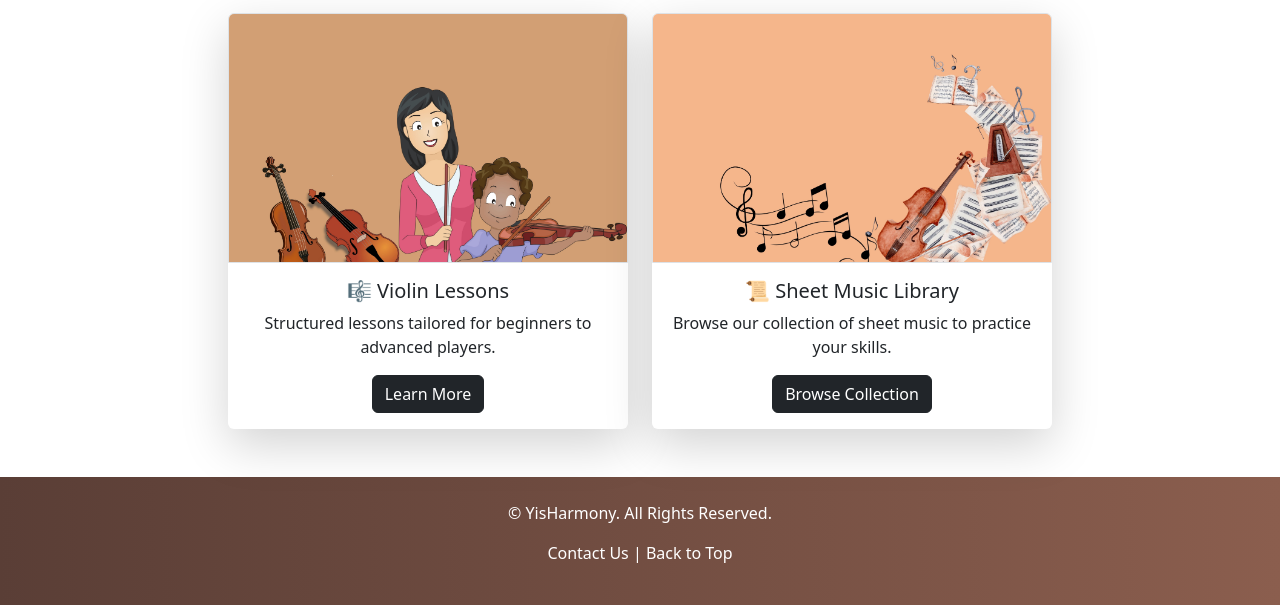
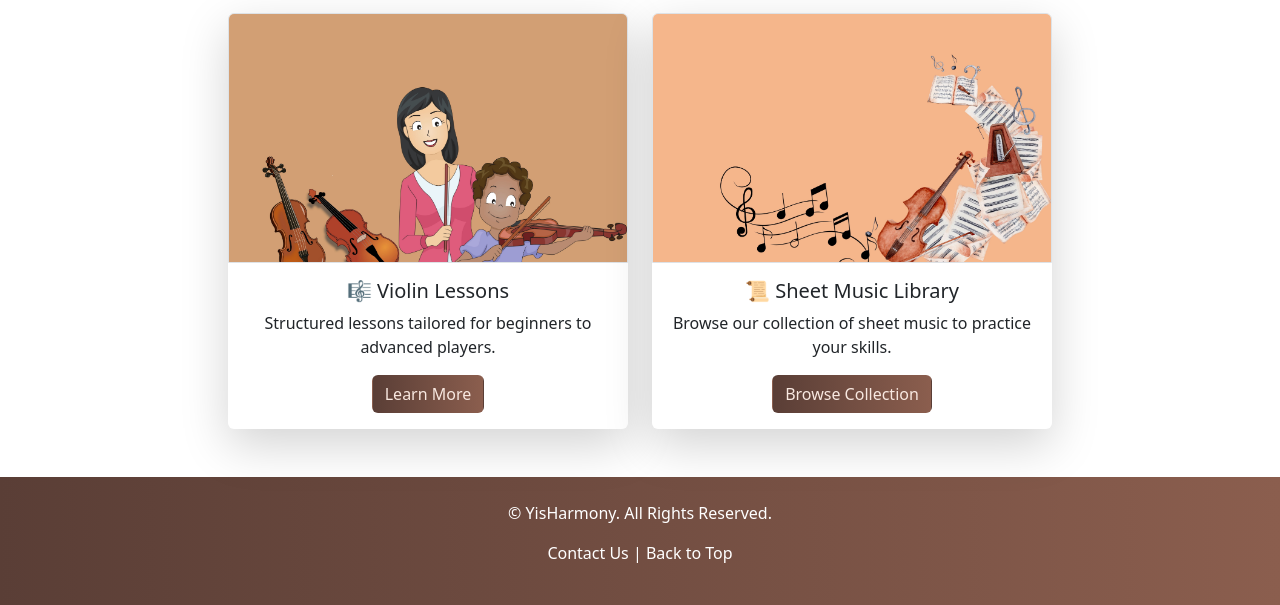
Before and after one commit to Yishagandaa/midtermlab_llona, a website: page public/Services.html in a window 1280 px wide. Shown: the part 311-916 px from the top of the page. Drawn offline with nearby package versions, Linux system fonts and the light colour scheme.

Commit message:
Update Services.html

```diff
--- a/public/Services.html
+++ b/public/Services.html
@@ -88,7 +88,7 @@
                         <div class="card-body">
                             <h5 class="card-title">🎼 Violin Lessons</h5>
                             <p class="card-text">Structured lessons tailored for beginners to advanced players.</p>
-                            <a href="Services.html" class="btn btn-dark">Learn More</a>
+                            <a href="Services.html" class="btn" style="background: linear-gradient(90deg, #5a3e36, #8b5e4e); color: #f8e8e0;">Learn More</a>
                         </div>
                     </div>
                 </div>
@@ -98,7 +98,7 @@
                         <div class="card-body">
                             <h5 class="card-title">📜 Sheet Music Library</h5>
                             <p class="card-text">Browse our collection of sheet music to practice your skills.</p>
-                            <a href="Services.html" class="btn btn-dark">Browse Collection</a>
+                            <a href="Services.html" class="btn" style="background: linear-gradient(90deg, #5a3e36, #8b5e4e); color: #f8e8e0;">Browse Collection</a>
                         </div>
                     </div>
                 </div>
```
